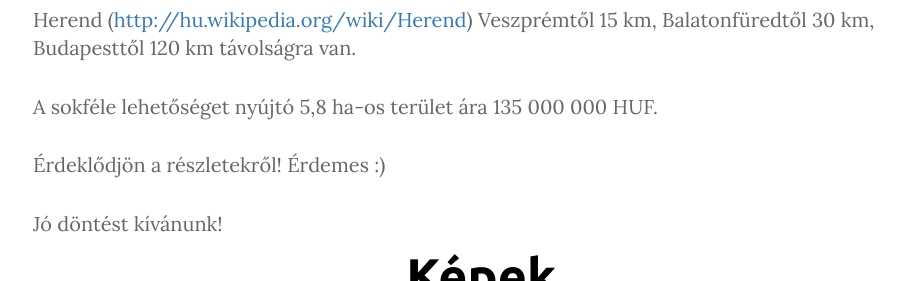
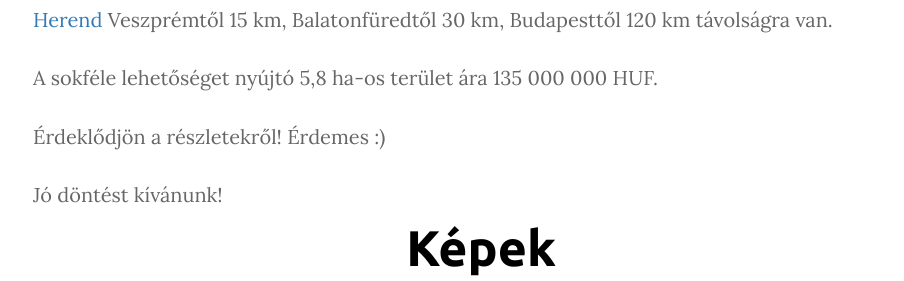
Before and after one commit to darabos/megingat, a Jekyll site: the page built from elado/malom/index.md, in a window 1280 px wide and 900 px high, scrolled down 4891 px, cut to the strip 253-534 px from the top of the window. Shown: the whole strip, without its empty margins (159-1063 px from the left). Built offline with Jekyll 4.4.1, drawn with Linux system fonts in a browser that asks for light colours; nearby versions of some CDN libraries.

Commit message:
Inkább a "Herend" szót linkelem
Ez a másik lehetőség. Így nem szerepel a szövegben a cím, hanem a "Herend" szó maga a link.

```diff
--- a/elado/malom/index.md
+++ b/elado/malom/index.md
@@ -29,7 +29,7 @@
 
 ![Kívülről](http://i.imgur.com/iVekA8C.jpg)
 
-Herend (<http://hu.wikipedia.org/wiki/Herend>) Veszprémtől 15 km, Balatonfüredtől 30 km, Budapesttől 120 km távolságra van.
+[Herend](http://hu.wikipedia.org/wiki/Herend) Veszprémtől 15 km, Balatonfüredtől 30 km, Budapesttől 120 km távolságra van.
 
 A sokféle lehetőséget nyújtó 5,8 ha-os terület ára 135 000 000 HUF.
 
```
